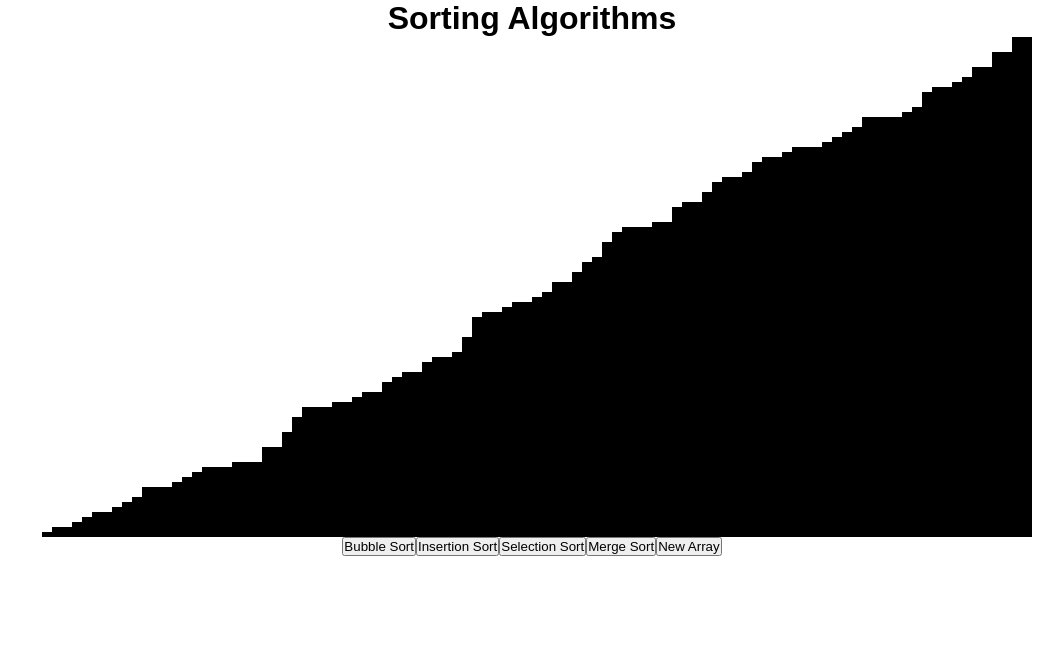
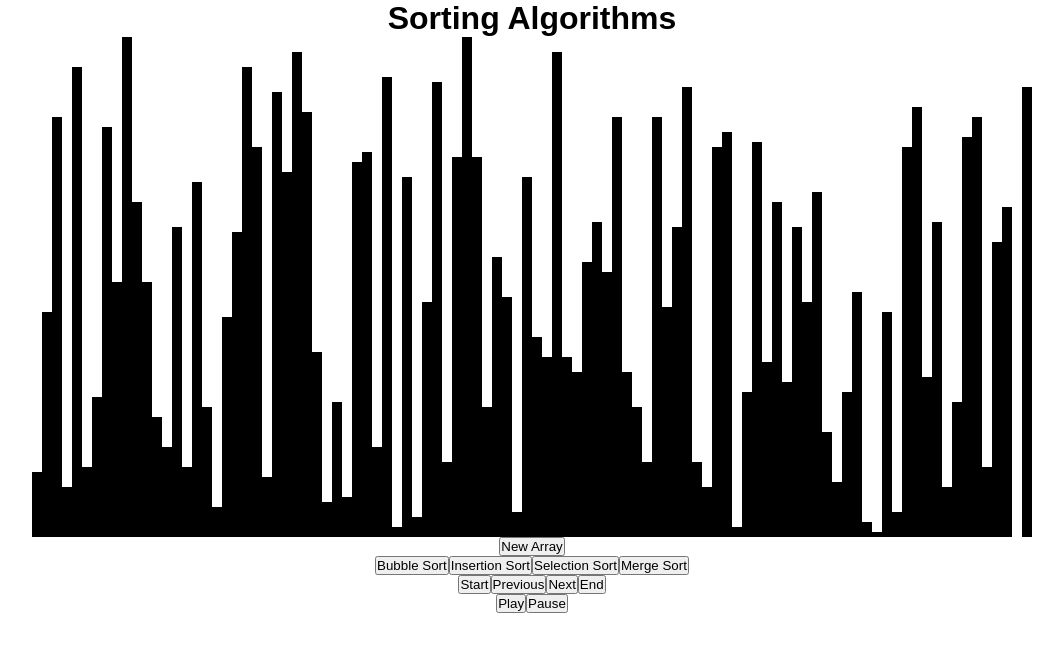
Before and after one commit to aakashkcx/algorithms, a Vue app: page / in a window 1280 px wide. Both pictures are taken after a click on the button "Bubble Sort". Shown: the top 652 px of the page, without its empty margins (108-1171 px from the left). Built offline with nearby package versions, Linux system fonts and the light colour scheme.

Commit message:
bubbleSort implementation

```diff
--- a/src/components/SortingAlgorithms.vue
+++ b/src/components/SortingAlgorithms.vue
@@ -3,17 +3,30 @@
     <h1>Sorting Algorithms</h1>
     <Display :array="array" />
     <div>
+      <button @click="newArray">New Array</button>
+    </div>
+    <div>
       <button @click="bubbleSort">Bubble Sort</button>
       <button @click="insertionSort">Insertion Sort</button>
       <button @click="selectionSort">Selection Sort</button>
       <button @click="mergeSort">Merge Sort</button>
-      <button @click="newArray">New Array</button>
+    </div>
+    <div v-if="list">
+      <button @click="start">Start</button>
+      <button @click="previous">Previous</button>
+      <button @click="next">Next</button>
+      <button @click="end">End</button>
+    </div>
+    <div>
+      <button>Play</button>
+      <button>Pause</button>
     </div>
   </div>
 </template>
 
 <script>
 import Display from "./SortingAlgorithms/components/Display";
+import { bubbleSort } from "./SortingAlgorithms/sorts";
 import { newArray } from "./SortingAlgorithms/util";
 
 export default {
@@ -23,21 +36,32 @@ export default {
 
   data() {
     return {
-      array: Array(100).fill(),
+      array: newArray(100),
       list: null,
+      interval: null,
     };
-  },
-
-  created() {
-    this.newArray();
   },
 
   methods: {
     newArray: function() {
       this.array = newArray(100);
+      this.list = null;
+    },
+    start: function() {
+      if (this.list.head) this.array = this.list.head;
+    },
+    end: function() {
+      if (this.list.tail) this.array = this.list.tail;
+    },
+    next: function() {
+      if (this.array.next) this.array = this.array.next;
+    },
+    previous: function() {
+      if (this.array.previous) this.array = this.array.previous;
     },
     bubbleSort: function() {
-      this.array = this.array.sort((a, b) => a.value - b.value);
+      this.list = bubbleSort(this.array);
+      this.array = this.list.head;
     },
     insertionSort: function() {
       this.array = this.array.sort((a, b) => a.value - b.value);
--- a/src/components/SortingAlgorithms/sorts.js
+++ b/src/components/SortingAlgorithms/sorts.js
@@ -1,7 +1,18 @@
 import ArrayLinkedList from "./ArrayLinkedList";
 
-export const bubbleSort = () => {
-  return new ArrayLinkedList();
+export const bubbleSort = (array) => {
+  let list = new ArrayLinkedList();
+  array = [...array];
+  list.add([...array]);
+  for (let i = 0; i < array.length; i++) {
+    for (let j = 1; j < array.length; j++) {
+      if (array[j].value < array[j - 1].value) {
+        [array[j], array[j - 1]] = [array[j - 1], array[j]];
+        list.add([...array]);
+      }
+    }
+  }
+  return list;
 };
 export const insertionSort = () => {
   return new ArrayLinkedList();
```
